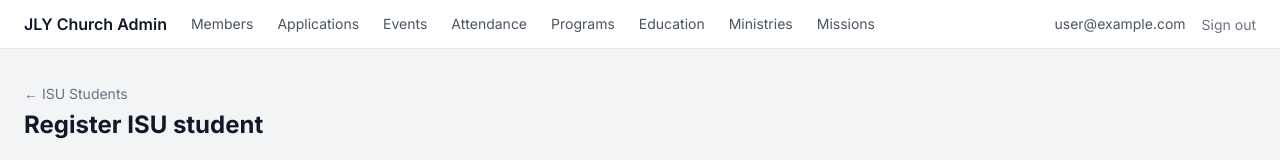
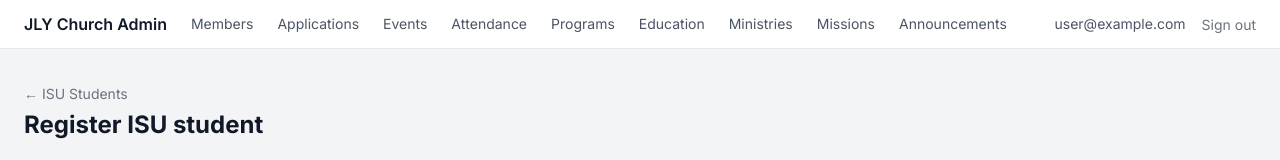
Before and after one commit to jlymidevs/jlycc_app, a Next.js app in the folder app/: page /education/isu/students/new in a window 1280 px wide. Shown: the top 160 px of the page. Built offline with nearby package versions, Linux system fonts and the light colour scheme; no server answers; the database is empty; sample sign-in values are in the browser's storage.

Commit message:
feat(communications): add Announcements nav link to admin layout

```diff
--- a/app/src/app/(admin)/layout.tsx
+++ b/app/src/app/(admin)/layout.tsx
@@ -62,6 +62,12 @@ export default async function AdminLayout({
           >
             Missions
           </Link>
+          <Link
+            href="/announcements"
+            className="text-sm text-gray-600 hover:text-gray-900"
+          >
+            Announcements
+          </Link>
         </div>
         <div className="flex items-center gap-4">
           <span className="text-sm text-gray-600">{session.user?.email}</span>
```
